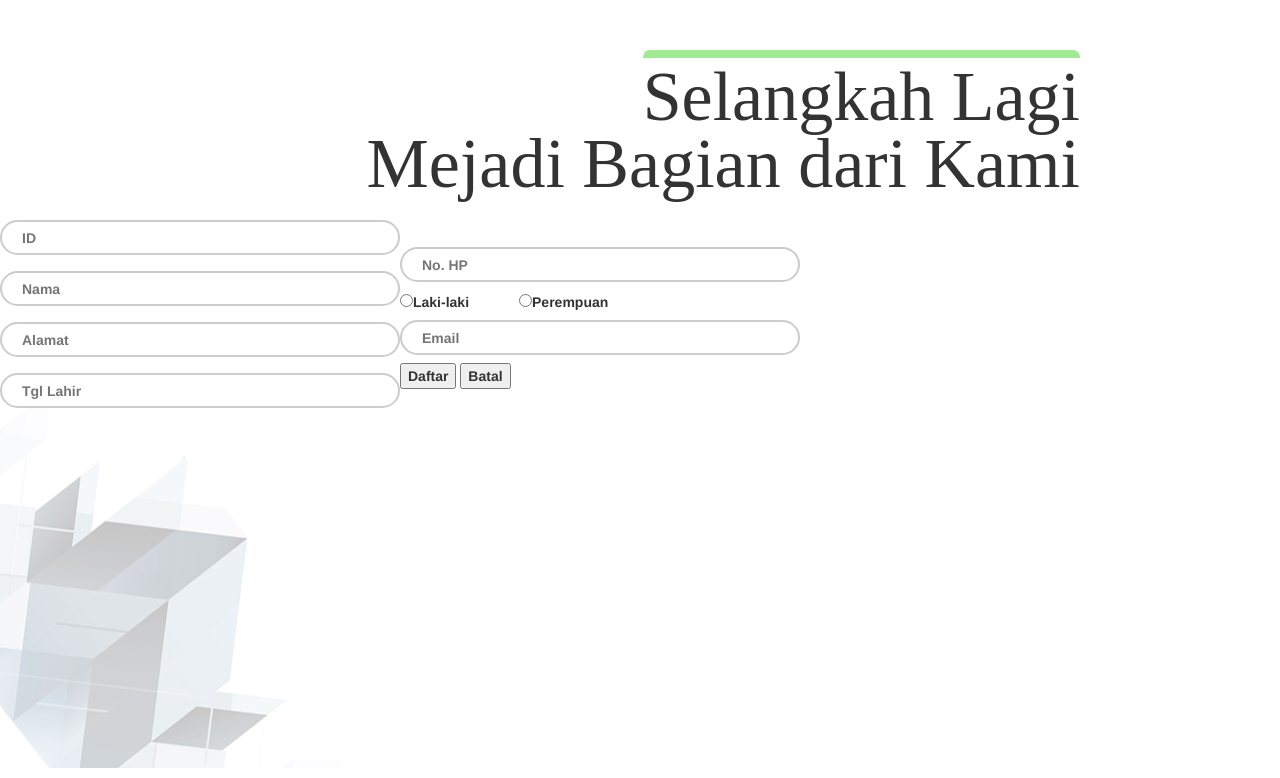
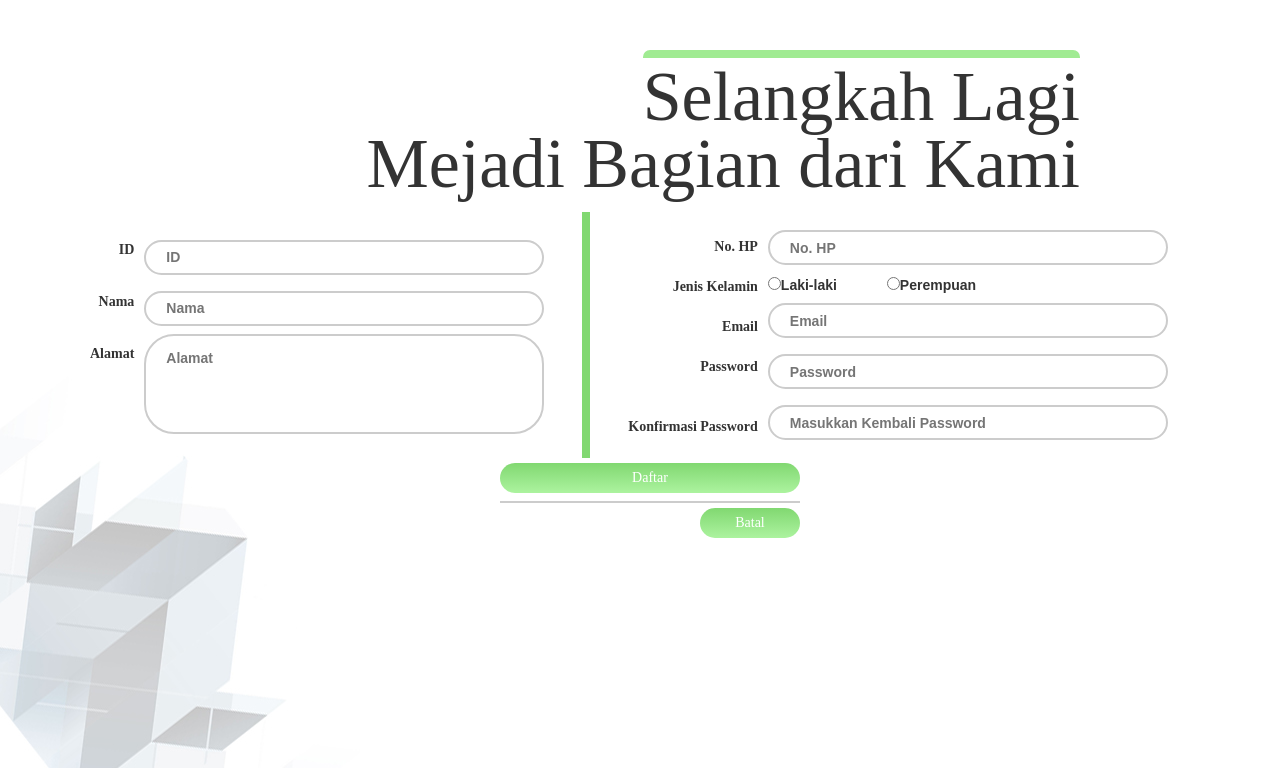
Before and after one commit to rizalkizul/koperasi, a PHP site: page /registrasi.html in a window 1280 px wide. Shown: the top 778 px of the page. Run offline with PHP 8.4, Linux system fonts and the light colour scheme; lists and menus that the app fills with data are empty.

Commit message:
registrasi

```diff
--- a/assets/css/style.css
+++ b/assets/css/style.css
@@ -27,7 +27,7 @@ body.mainBody{
 	text-align: right;
 }
 
-input[type=text], input[type=password] {
+input[type=text], input[type=password]{
     width: 400px;
     height: 35px;
     padding: 12px 20px;
@@ -35,6 +35,20 @@ input[type=text], input[type=password] {
     display: inline-block;
     border: 2px solid #ccc;
     border-radius: 30px;
+}
+ input[type=radio]{
+  padding-top: 12px;
+  padding-bottom: 12px;
+}
+ textarea {
+    width: 400px;
+    height: 100px;
+    padding: 12px 20px;
+    margin: 8px 0;
+    display: inline-block;
+    border: 2px solid #ccc;
+    border-radius: 30px;
+    resize: none;
 }
 
 #btnLogin {
@@ -262,3 +276,78 @@ button:hover {
   background-color:red;
   transform:translatez(-60px) scale();
 }
+table.form {
+    font-family: arial, sans-serif;
+  border-collapse: collapse;
+    margin-top: 30px;
+    margin-left:calc(50% - 550px);
+}
+th.form1{
+  padding: 10px;
+  border-right: 8px solid #81D871;
+  border-radius: 8px;
+  padding-right: 38px;
+}
+th.form2{
+  vertical-align: top;
+  padding: 10px;
+}
+.spanReg{
+  font-family: comfortaa;
+  font-weight: bold;
+  line-height: 26px;
+  text-align: right;
+  vertical-align: top;
+  padding-top: 25px;
+}
+.spanReg2{
+  font-family: comfortaa;
+  font-weight: bold;
+  /*line-height: 26px;*/
+  text-align: right;
+  vertical-align: top;
+  padding-top: 25px;
+  padding-left: 38px;
+}
+#btnDaftar {
+    /*background-color: #4CAF50;*/
+    color: white;
+    margin: 8px 0;
+    border: none;
+    cursor: pointer;
+    width: 300px;
+    height: 30px;
+    border-radius: 30px;
+    margin-top: 5px;
+    font-family: comfortaa;
+    background-color: #81D871; background-image: -webkit-gradient(linear, left top, left bottom, from(#81D871), to(#ACF39F));
+   background-image: -webkit-linear-gradient(top, #81D871, #ACF39F);
+   background-image: -moz-linear-gradient(top, #81D871, #ACF39F);
+   background-image: -ms-linear-gradient(top, #81D871, #ACF39F);
+   background-image: -o-linear-gradient(top, #81D871, #ACF39F);
+   background-image: linear-gradient(to bottom, #81D871, #ACF39F);filter:progid:DXImageTransform.Microsoft.gradient(GradientType=0,startColorstr=#81D871, endColorstr=#ACF39F);
+}
+#btnBatalDaftar {
+    /*background-color: #4CAF50;*/
+    color: white;
+    margin: 8px 0;
+    border: none;
+    cursor: pointer;
+    width: 100px;
+    height: 30px;
+    border-radius: 30px;
+    margin-top: 5px;
+    font-family: comfortaa;
+    margin-left: 700px;
+    background-color: #81D871; background-image: -webkit-gradient(linear, left top, left bottom, from(#81D871), to(#ACF39F));
+   background-image: -webkit-linear-gradient(top, #81D871, #ACF39F);
+   background-image: -moz-linear-gradient(top, #81D871, #ACF39F);
+   background-image: -ms-linear-gradient(top, #81D871, #ACF39F);
+   background-image: -o-linear-gradient(top, #81D871, #ACF39F);
+   background-image: linear-gradient(to bottom, #81D871, #ACF39F);filter:progid:DXImageTransform.Microsoft.gradient(GradientType=0,startColorstr=#81D871, endColorstr=#ACF39F);
+}
+.divBtnDaftar{
+    margin-left:500px;
+  border-bottom: 2px solid #ccc;
+  width: 300px;
+}
--- a/registrasi.html
+++ b/registrasi.html
@@ -16,29 +16,50 @@
 	<form>
 		<table class="form">
 			<tr>
+				<th class="spanReg">
+					ID
+					<br><br>
+					Nama
+					<br><br>
+					Alamat
+				</th>
 				<th class="form1">
 					<input type="text" placeholder="ID" name="uname" required>
 				    <br>
-				    <input type="password" placeholder="Nama" name="psw" required>
+				    <input type="text" placeholder="Nama" name="psw" required>
 				    <br>
-				    <input type="text" placeholder="Alamat" name="uname" required>
-				    <br>
-				    <input type="password" placeholder="Tgl Lahir" name="psw" required>
+				    <textarea name="" placeholder="Alamat" required=""></textarea>
+				</th>
+				<th class="spanReg2">
+					No. HP
+					<br></br>
+					Jenis Kelamin
+					<br><br>
+					Email
+					<br><br>
+					Password
+					<br><br><br>
+					Konfirmasi Password
 				</th>
 				<th class="form2">
 					<input type="text" placeholder="No. HP" name="uname" required>
 				    <br>
-				    <input type="radio" selected>Laki-laki</input><span style="padding-left: 50px"><input type="radio">Perempuan</input></span>
+				    <input type="radio" name="" selected>Laki-laki</input><span style="padding-left: 50px"><input type="radio" name="">Perempuan</input></span>
 				    <br>
-				    <input type="password" placeholder="Email" name="psw" required>
+				    <input type="text" placeholder="Email" name="psw" required>
 				    <br>
-				    <div class="divBtnTambahListAnggota">
-				    	<button id="btnUbah" type="submit">Daftar</button>
-				    	<button id="btnUbah" type="submit">Batal</button>
-				    </div>
+				    <input type="password" placeholder="Password" name="psw" required>
+				    <br>
+				    <input type="password" placeholder="Masukkan Kembali Password" name="psw" required>
+				    <br>
+
 				</th>
 			</tr>
 		</table>
+		<div class="divBtnDaftar">
+				    	<button id="btnDaftar" type="submit">Daftar</button><br>
+				    </div>
 	</form>
+	<button id="btnBatalDaftar" type="submit">Batal</button>
 </body>
 </html>
```
